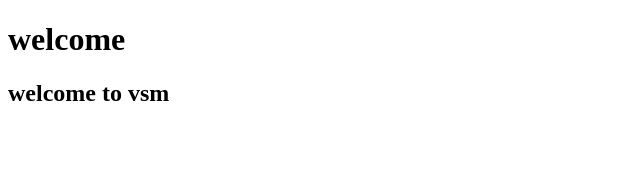
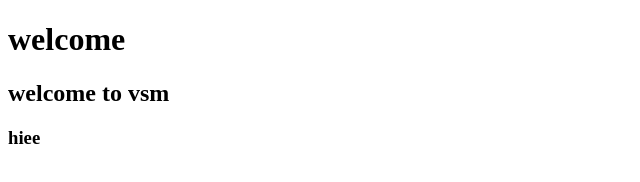
Before and after one commit to T-Sravanthi/vsm-pro, a plain HTML site: page index.html in a window 1280 px wide. Shown: the full height of the page, 0-640 px from the left. Drawn offline with Linux system fonts and the light colour scheme.

Commit message:
Update index.html

```diff
--- a/index.html
+++ b/index.html
@@ -8,5 +8,6 @@
 <body>
     <h1>welcome</h1>
     <h2> welcome to vsm</h2>
+    <h3> hiee</h3>
 </body>
 </html>
```
